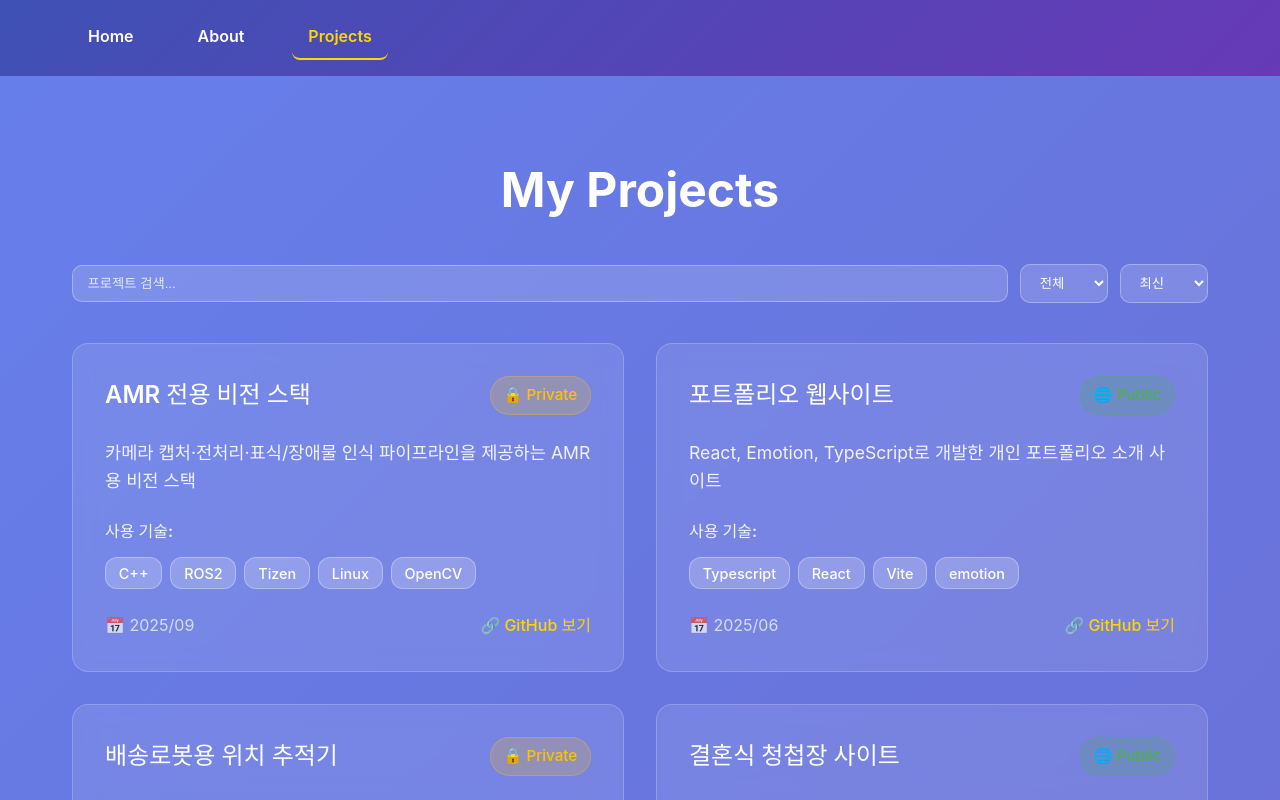
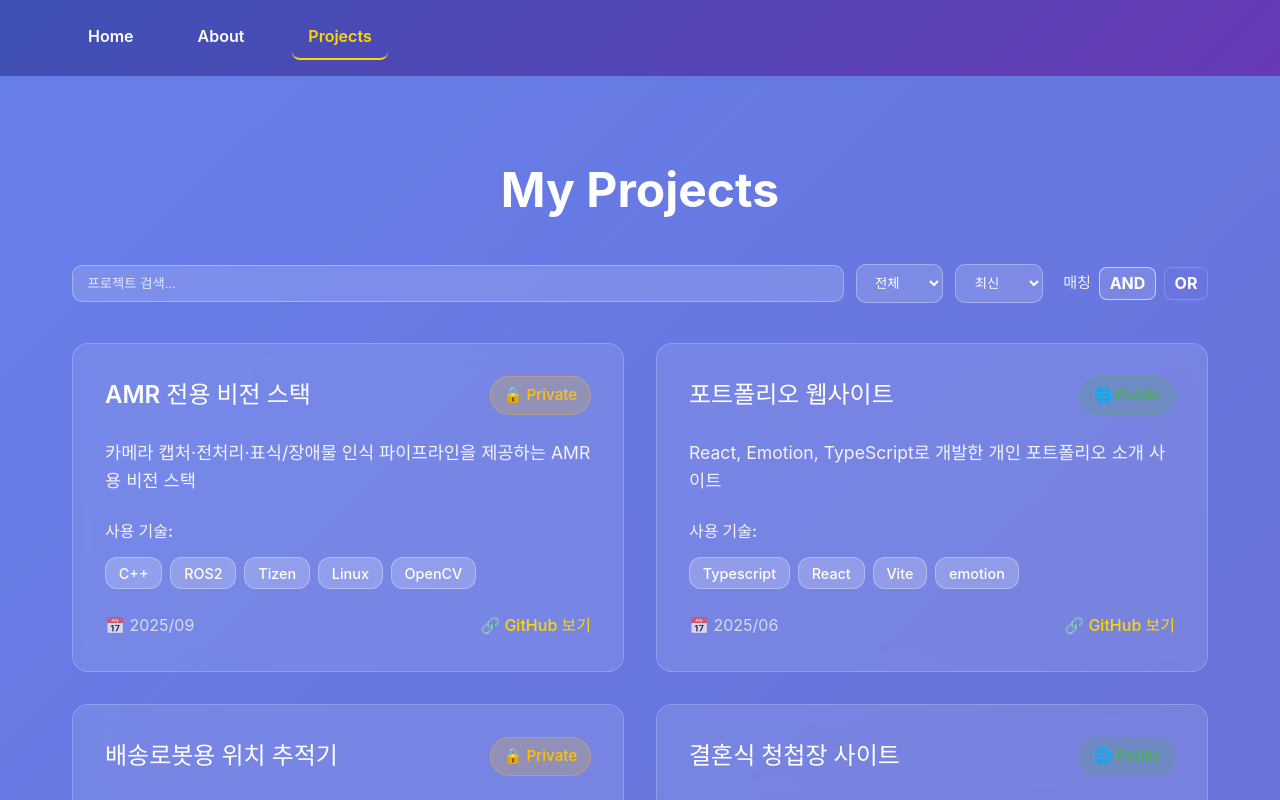
Before and after one commit to maroomir/portfolio, a React (Vite) app: page /projects in a window 1280 px wide. Built offline with nearby package versions, Linux system fonts and the light colour scheme.

Commit message:
fix: Update AdtiveFilters - add AND OR toggle

```diff
--- a/src/pages/Projects.tsx
+++ b/src/pages/Projects.tsx
@@ -16,6 +16,7 @@ function Projects() {
   const [status, setStatus] = useState<'all' | 'public' | 'private'>('all');
   const [sort, setSort] = useState<'newest' | 'oldest'>('newest');
   const [activeTechs, setActiveTechs] = useState<string[]>([]);
+  const [filterMode, setFilterMode] = useState<'and' | 'or'>('and');
 
   const filtered = useMemo(() => {
     const q = query.trim().toLowerCase();
@@ -37,7 +38,18 @@ function Projects() {
       const langOk = !langFilter || ((p as any).ability?.language === langFilter);
     const urlTechs = techFilter ? techFilter.split(',').map(s => decodeURIComponent(s)) : [];
     const effective = [...urlTechs, ...activeTechs];
-    const techOk = effective.length === 0 || effective.some((t: string) => ((p as any).ability?.framework?.includes(t) || (p as any).ability?.language === t));
+
+    let techOk = true;
+    if (effective.length === 0) {
+      techOk = true;
+    } else if (filterMode === 'and') {
+      // AND: 모든 선택된 기술을 포함해야 통과
+      techOk = effective.every((t: string) => ((p as any).ability?.framework?.includes(t) || (p as any).ability?.language === t));
+    } else {
+      // OR: 하나라도 포함하면 통과
+      techOk = effective.some((t: string) => ((p as any).ability?.framework?.includes(t) || (p as any).ability?.language === t));
+    }
+
     return statusOk && textOk && langOk && techOk;
   });
   }, [projects, query, status, sort, langFilter, techFilter, activeTechs]);
@@ -67,6 +79,28 @@ function Projects() {
             <option value="newest">최신</option>
             <option value="oldest">오래된</option>
           </SortSelect>
+
+          <FilterModeToggle role="tablist" aria-label="필터 매칭 모드">
+            <ModeLabel>매칭</ModeLabel>
+            <ModeButton
+              type="button"
+              $active={filterMode === 'and'}
+              onClick={() => setFilterMode('and')}
+              role="tab"
+              aria-selected={filterMode === 'and'}
+            >
+              AND
+            </ModeButton>
+            <ModeButton
+              type="button"
+              $active={filterMode === 'or'}
+              onClick={() => setFilterMode('or')}
+              role="tab"
+              aria-selected={filterMode === 'or'}
+            >
+              OR
+            </ModeButton>
+          </FilterModeToggle>
         </Controls>
 
         <ActiveFilters>
@@ -207,6 +241,29 @@ const ClearButton = styled.button`
   font-weight: 600;
 `;
 
+const FilterModeToggle = styled.div`
+  display: inline-flex;
+  align-items: center;
+  gap: 0.5rem;
+  margin-left: 0.5rem;
+`;
+
+const ModeLabel = styled.span`
+  font-size: 0.95rem;
+  color: rgba(255, 255, 255, 0.9);
+  font-weight: 600;
+`;
+
+const ModeButton = styled.button<{ $active?: boolean }>`
+  padding: 0.35rem 0.6rem;
+  border-radius: 8px;
+  border: 1px solid ${props => (props.$active ? 'rgba(255,255,255,0.6)' : 'rgba(255,255,255,0.2)')};
+  background: ${props => (props.$active ? 'rgba(255,255,255,0.12)' : 'transparent')};
+  color: white;
+  cursor: pointer;
+  font-weight: 700;
+`;
+
 const SearchInput = styled.input`
   flex: 1 1 280px;
   min-width: 220px;
```
